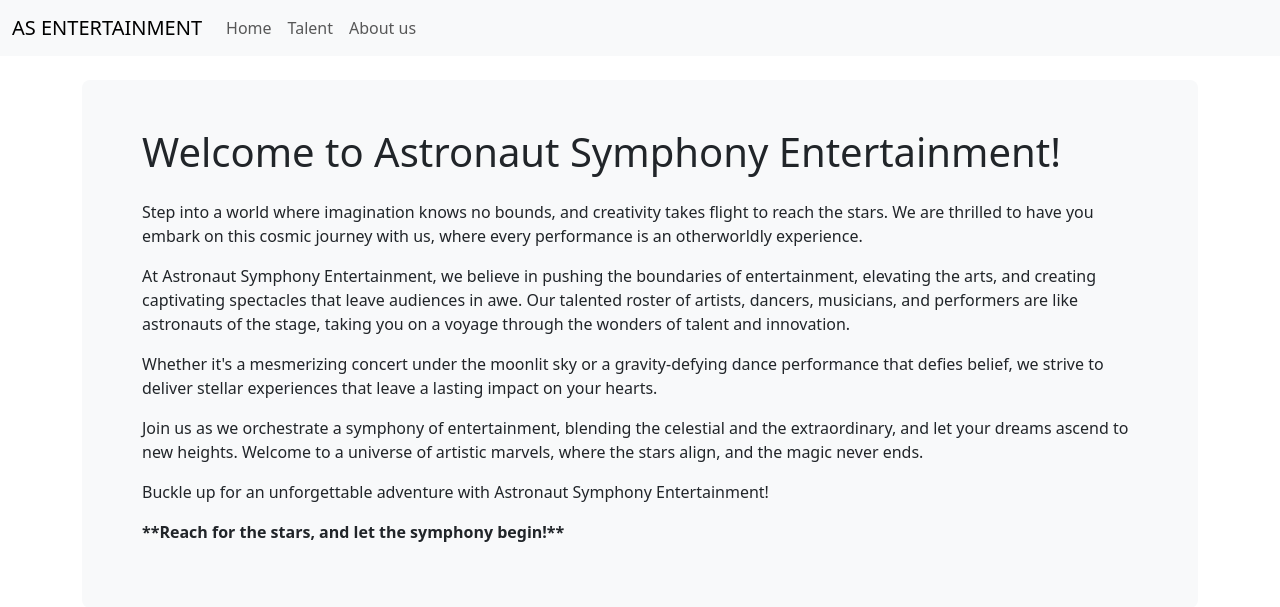
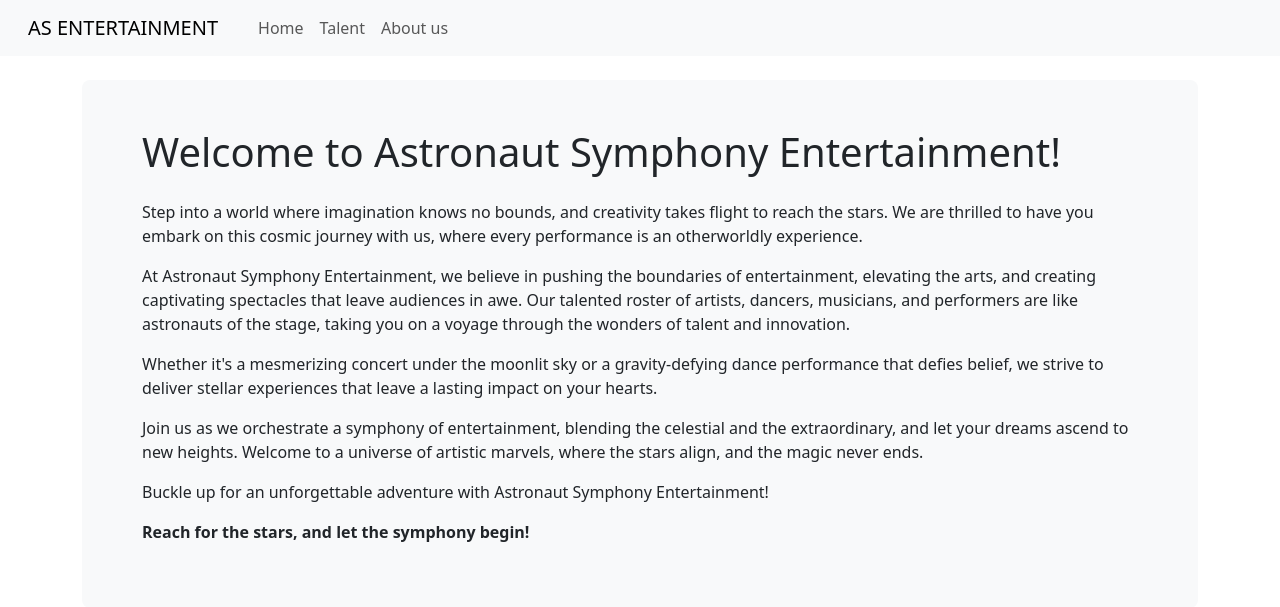
Before and after one commit to saandhikaa/PHP-Exploration, a PHP site: the page made by mvc-application/app/views/home/index.php in a window 1280 px wide. Shown: the top 607 px of the page. Run offline with PHP 8.4, Linux system fonts and the light colour scheme; the template is opened without the code that fills it, so the values that code supplies are empty; some libraries are stand-ins or nearby versions.

Commit message:
some changes

```diff
--- a/mvc-application/app/views/home/index.php
+++ b/mvc-application/app/views/home/index.php
@@ -17,7 +17,7 @@
             Buckle up for an unforgettable adventure with Astronaut Symphony Entertainment!
         </p>
         <p class="fs-6 fw-bold">
-            **Reach for the stars, and let the symphony begin!**
+            Reach for the stars, and let the symphony begin!
         </p>
     </div>
 </div>
--- a/mvc-application/app/views/templates/header.php
+++ b/mvc-application/app/views/templates/header.php
@@ -11,12 +11,12 @@
 <body>
     <nav class="navbar navbar-expand-lg bg-body-tertiary">
         <div class="container-fluid">
-            <a class="navbar-brand" href="<?= BASEURL ?>">AS ENTERTAINMENT</a>
+            <a class="navbar-brand ms-3" href="<?= BASEURL ?>">AS ENTERTAINMENT</a>
             <button class="navbar-toggler" type="button" data-bs-toggle="collapse" data-bs-target="#navbarNav" aria-controls="navbarNav" aria-expanded="false" aria-label="Toggle navigation">
                 <span class="navbar-toggler-icon"></span>
             </button>
             <div class="collapse navbar-collapse" id="navbarNav">
-                <ul class="navbar-nav">
+                <ul class="navbar-nav ms-3">
                     <li class="nav-item">
                         <a class="nav-link" href="<?= BASEURL ?>">Home</a>
                     </li>
```
